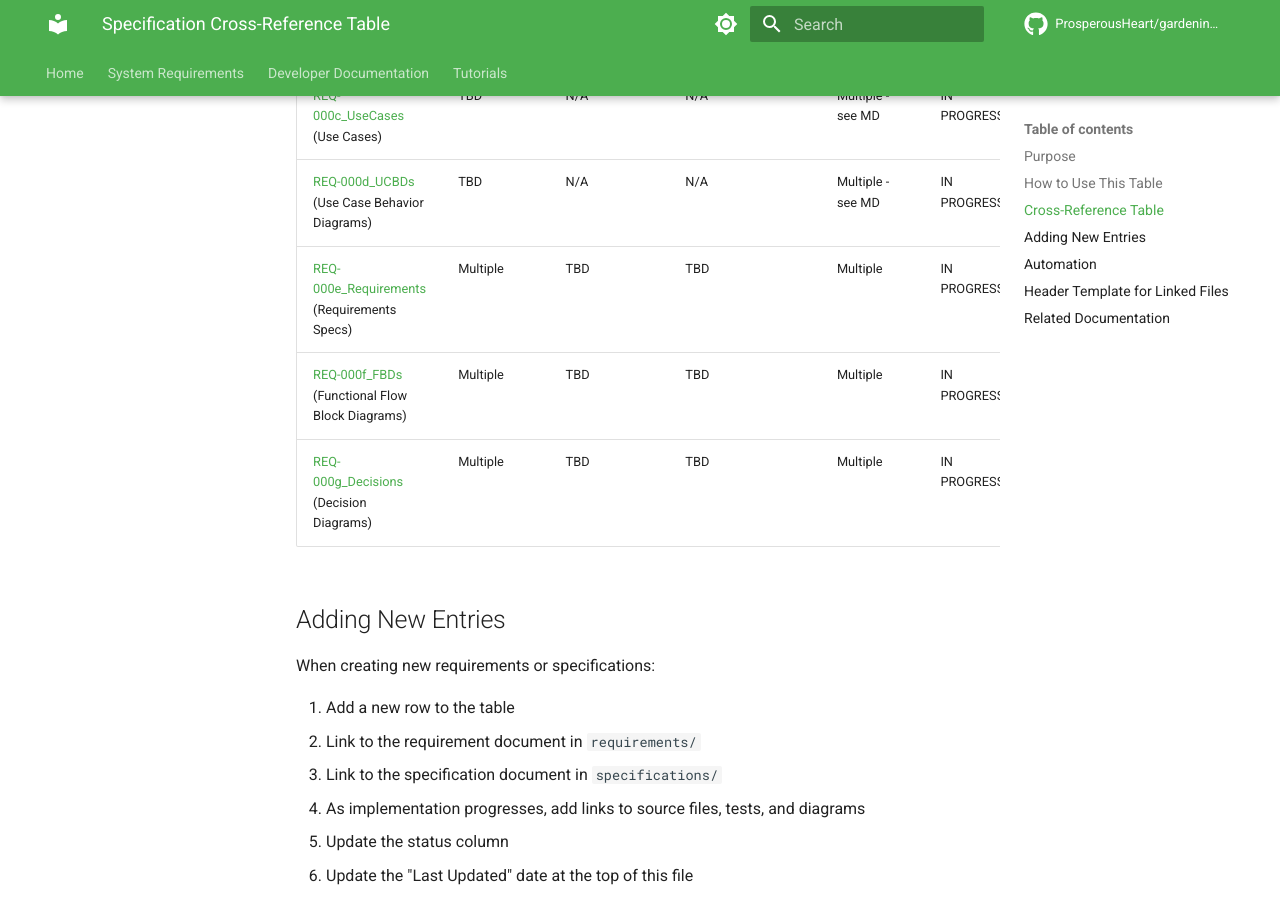
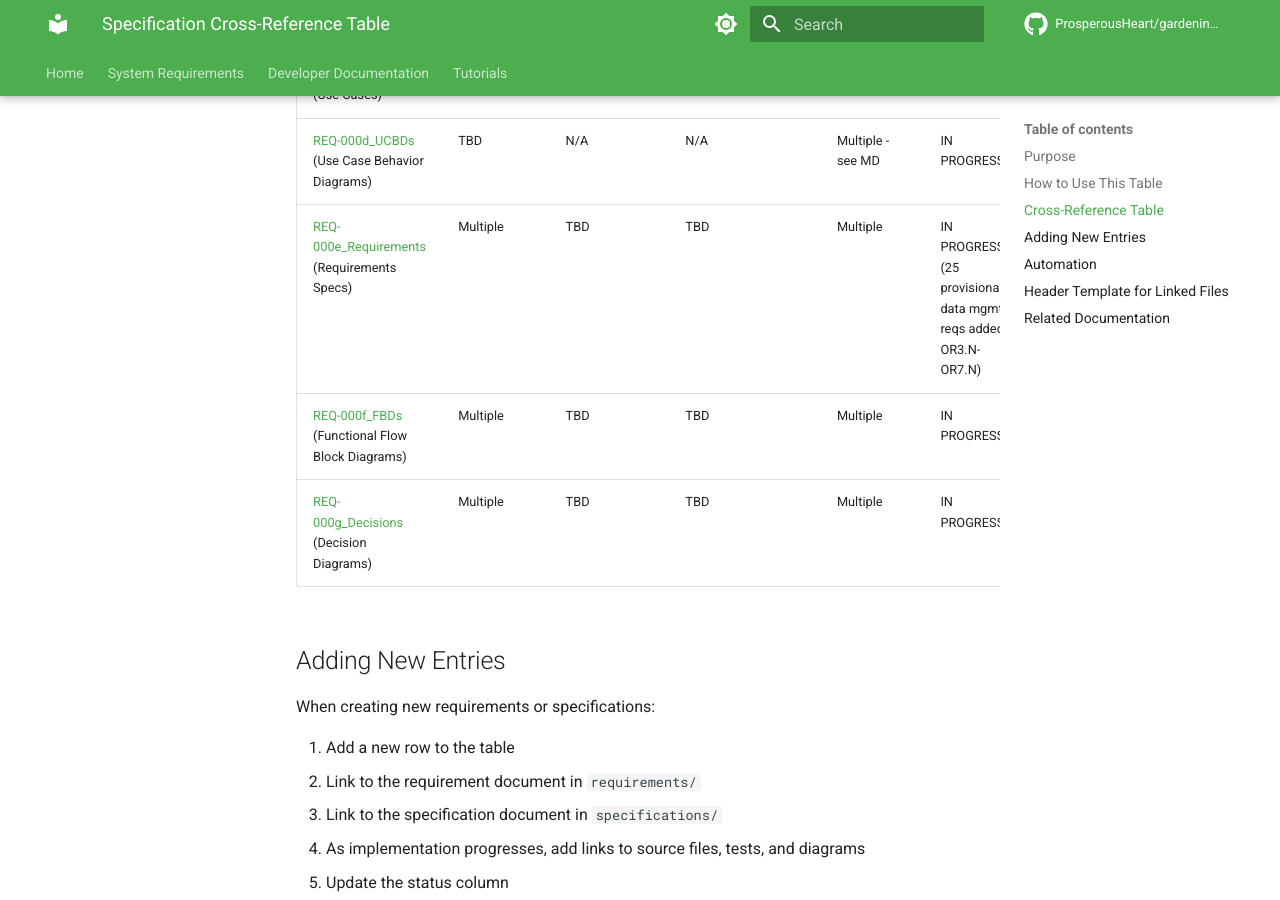
Before and after one commit to ProsperousHeart/gardening-app, an MkDocs documentation site: the page built from docs/SPEC-CROSS-REFERENCE.md, in a window 1280 px wide and 900 px high, scrolled down 1111 px. Built offline with MkDocs 1.6.1 and Material for MkDocs 9.7.7, drawn with Linux system fonts in a browser that asks for light colours; plug-ins that fetch from the network failed and are left out; comment, search, counter and statistics services are not loaded; some of the changed text lies outside the part shown.

Commit message:
improve accuracy and minimize duplication

```diff
--- a/docs/SPEC-CROSS-REFERENCE.md
+++ b/docs/SPEC-CROSS-REFERENCE.md
@@ -26,7 +24,7 @@ This table tracks relationships between requirements, specifications, source cod
 | [REQ-000b_Scope](requirements/REQ-000b_Scope.md) (Scope) | TBD | N/A | N/A | TBD | IN PROGRESS |
 | [REQ-000c_UseCases](requirements/REQ-000c_UseCases.md) (Use Cases) | TBD | N/A | N/A | Multiple - see MD | IN PROGRESS |
 | [REQ-000d_UCBDs](requirements/REQ-000d_UCBDs.md) (Use Case Behavior Diagrams) | TBD | N/A | N/A | Multiple - see MD | IN PROGRESS |
-| [REQ-000e_Requirements](requirements/REQ-000e_Requirements.md) (Requirements Specs) | Multiple | TBD | TBD | Multiple | IN PROGRESS |
+| [REQ-000e_Requirements](requirements/REQ-000e_Requirements.md) (Requirements Specs) | Multiple | TBD | TBD | Multiple | IN PROGRESS<br>(25 provisional data mgmt reqs added OR3.N-OR7.N) |
 | [REQ-000f_FBDs](requirements/REQ-000f_FBDs.md) (Functional Flow Block Diagrams) | Multiple | TBD | TBD | Multiple | IN PROGRESS |
 | [REQ-000g_Decisions](requirements/REQ-000g_Decisions.md) (Decision Diagrams) | Multiple | TBD | TBD | Multiple | IN PROGRESS |
 
```
Also changed, not shown: other parts of docs/SPEC-CROSS-REFERENCE.md (+0 -2 lines).
